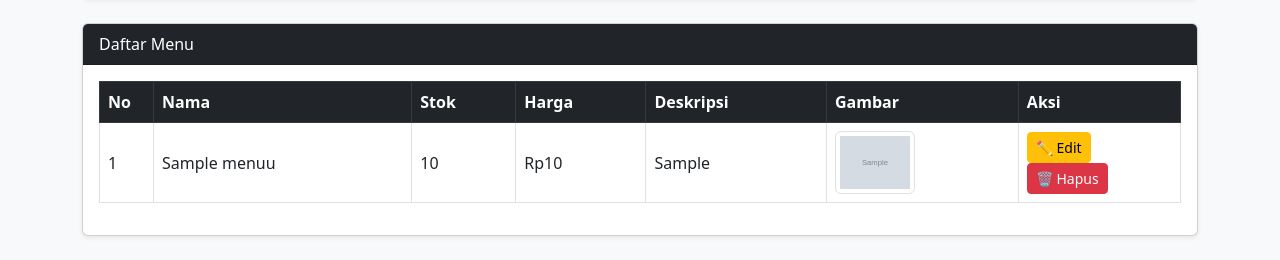
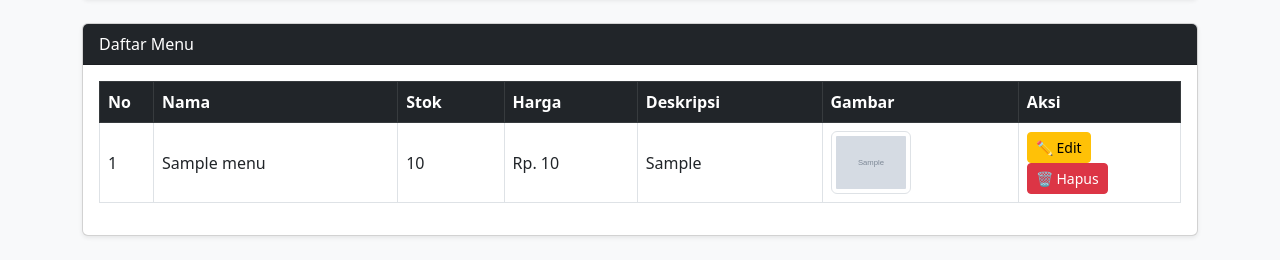
Before and after one commit to elbrowww/Project-Landing-Page-UMKM, a PHP site: page /Admin/index.php in a window 1280 px wide. Shown: the part 678-938 px from the top of the page. Run offline with PHP 8.4, Linux system fonts and the light colour scheme; the visitor is signed in with stand-in values (Sample User, id 1); tables that the repository leaves empty or names only in its code hold one stand-in row (values such as "Sample post"); grey boxes marked "Sample" are stand-in pictures.

Commit message:
update admin by EL

```diff
--- a/Admin/index.php
+++ b/Admin/index.php
@@ -7,9 +7,7 @@ session_start();
     }
 
 include '../config/koneksi.php';
-include '../config/CRUD.php'; // ← file CRUD yang kamu kirim tadi
-
-// variabel $result dan $edit sudah tersedia dari menu.php
+include '../config/CRUD.php';
 ?>
 
 <!DOCTYPE html>
@@ -99,11 +97,11 @@ include '../config/CRUD.php'; // ← file CRUD yang kamu kirim tadi
             <td><?= $no++ ?></td>
             <td><?= htmlspecialchars($row['nama_menu']) ?></td>
             <td><?= htmlspecialchars($row['stok_menu']) ?></td>
-            <td>Rp<?= number_format($row['harga_menu'], 0, ',', '.') ?></td>
+            <td>Rp. <?= number_format($row['harga_menu'], 0, ',', '.') ?></td>
             <td><?= htmlspecialchars($row['deskripsi']) ?></td>
             <td>
   <?php if (!empty($row['gambar'])): ?>
-    <img src="<?= htmlspecialchars($row['gambar']) ?>" alt="Gambar Menu" width="80" class="img-thumbnail">
+    <img src="../Project-Landing-Page-UMKM/asset/uploads/<?php echo $row['gambar'] ?>" alt="Gambar Menu" width="80" class="img-thumbnail">
   <?php else: ?>
     <span class="text-muted">Tidak ada gambar</span>
   <?php endif; ?>
--- a/config/CRUD.php
+++ b/config/CRUD.php
@@ -29,15 +29,15 @@ if (!empty($_FILES['gambar']['name'])) {
 
     if ($id == "") {
         // CREATE
-        $stmt = $conn->prepare("INSERT INTO menuu (nama_menu, stok_menu, harga_menu, deskripsi, gambar) VALUES (?, ?, ?, ?, ?)");
+        $stmt = $conn->prepare("INSERT INTO menu (nama_menu, stok_menu, harga_menu, deskripsi, gambar) VALUES (?, ?, ?, ?, ?)");
         $stmt->bind_param("sidss", $nama, $stok, $harga, $deskripsi, $gambar);
     } else {
         // UPDATE
         if ($gambar != "") {
-            $stmt = $conn->prepare("UPDATE menuu SET nama_menu=?, stok_menu=?, harga_menu=?, deskripsi=?, gambar=? WHERE id_menu=?");
+            $stmt = $conn->prepare("UPDATE menu SET nama_menu=?, stok_menu=?, harga_menu=?, deskripsi=?, gambar=? WHERE id_menu=?");
             $stmt->bind_param("sidssi", $nama, $stok, $harga, $deskripsi, $gambar, $id);
         } else {
-            $stmt = $conn->prepare("UPDATE menuu SET nama_menu=?, stok_menu=?, harga_menu=?, deskripsi=? WHERE id_menu=?");
+            $stmt = $conn->prepare("UPDATE menu SET nama_menu=?, stok_menu=?, harga_menu=?, deskripsi=? WHERE id_menu=?");
             $stmt->bind_param("sid si", $nama, $stok, $harga, $deskripsi, $id);
         }
     }
@@ -50,7 +50,7 @@ if (!empty($_FILES['gambar']['name'])) {
 // ==== PROSES HAPUS ====
 if (isset($_GET['hapus'])) {
     $id = $_GET['hapus'];
-    $conn->query("DELETE FROM menuu WHERE id_menu=$id");
+    $conn->query("DELETE FROM menu WHERE id_menu=$id");
     header("Location: index.php");
     exit;
 }
@@ -60,10 +60,10 @@ if (isset($_GET['hapus'])) {
 
 if (isset($_GET['edit'])) {
     $id = $_GET['edit'];
-    $result = $conn->query("SELECT * FROM menuu WHERE id_menu=$id");
+    $result = $conn->query("SELECT * FROM menu WHERE id_menu=$id");
     $edit = $result->fetch_assoc();
 }
 
 // ==== TAMPILKAN SEMUA DATA ====
-$result = $conn->query("SELECT * FROM menuu ORDER BY id_menu DESC");
+$result = $conn->query("SELECT * FROM menu ORDER BY id_menu DESC");
 ?>
--- a/index.php
+++ b/index.php
@@ -96,7 +96,7 @@
       while ($data = mysqli_fetch_array($query)) {
       ?>
         <div class="menu-item fade-in bg-white rounded-2xl overflow-hidden shadow-lg card-hover">
-          <img src="../Project-Landing-Page-UMKM/asset/uploads/<?php echo $data['gambar']; ?>" alt="<?php echo $data['nama_menu']; ?>" class="w-full h-48 object-cover">
+          <img src="/../asset/uploads/<?php echo $data['gambar']; ?>" alt="<?php echo $data['nama_menu']; ?>" class="w-full h-48 object-cover">
 
           <div class="p-6">
             <h3 class="text-xl font-bold mb-2"><?php echo $data['nama_menu']; ?></h3>
```
Also changed, not shown: asset/uploads/1762237321_ayam.jpeg (renamed from asset/uploads/1762226531_ayam.jpeg), asset/uploads/1762243319_ayam.jpeg (renamed from asset/uploads/1762231174_ayam.jpeg), asset/uploads/1762244134_ayam.jpeg (added).
